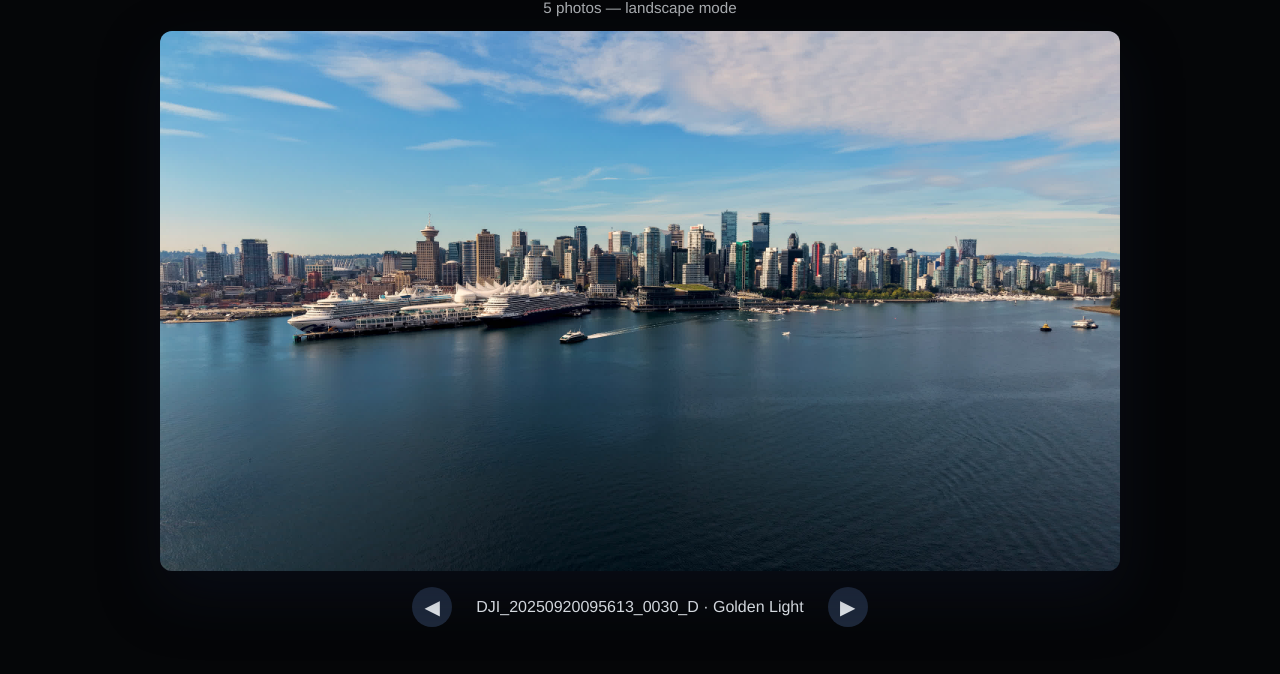
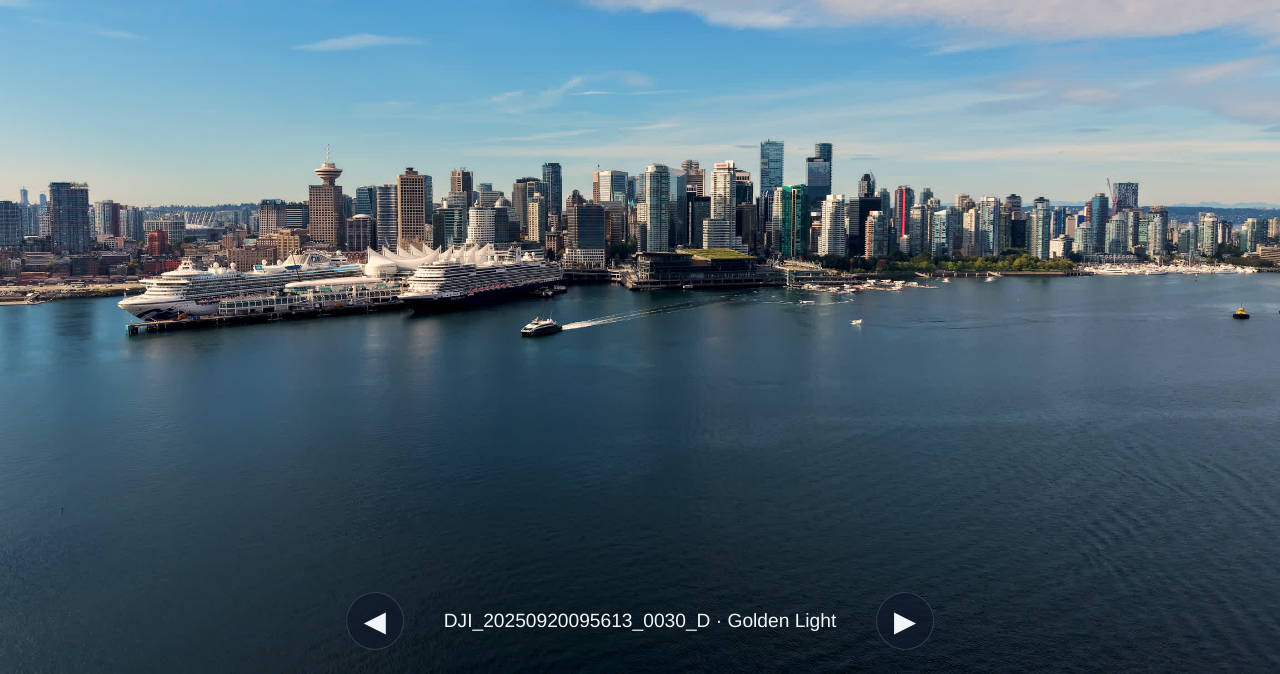
Before and after one commit to sameerd4/vclip, a plain HTML site: page web/index.html in a window 1280 px wide. Shown: the part 126-800 px from the top of the page. Drawn offline with Linux system fonts and the light colour scheme; files whose address does not match are found by name.

Commit message:
edge-to-edge photos

```diff
--- a/src/data/gallery.json
+++ b/src/data/gallery.json
@@ -1,5 +1,5 @@
 {
-  "generated_at": "2025-10-01T18:49:12Z",
+  "generated_at": "2025-10-01T19:40:21Z",
   "landscape": [
     {
       "orientation": "landscape",
--- a/web/app.js
+++ b/web/app.js
@@ -1,20 +1,37 @@
 const statusEl = document.getElementById("status");
 const slideshowEl = document.getElementById("slideshow");
-const imgEl = document.getElementById("slide");
+const slideContainer = document.querySelector(".slides");
 const captionEl = document.getElementById("caption");
 const prevBtn = document.getElementById("prev");
 const nextBtn = document.getElementById("next");
+const backdropEl = document.getElementById("backdrop");
 
 let manifest = null;
 let activeList = [];
 let index = 0;
+let autoplayTimer = null;
+const AUTOPLAY_MS = 6500;
 const mq = window.matchMedia("(orientation: portrait)");
 
-prevBtn.addEventListener("click", () => advance(-1));
-nextBtn.addEventListener("click", () => advance(1));
+prevBtn.addEventListener("click", () => {
+  advance(-1);
+  restartAutoplay();
+});
+nextBtn.addEventListener("click", () => {
+  advance(1);
+  restartAutoplay();
+});
 mq.addEventListener("change", () => {
   selectOrientation();
-  render();
+  render(true);
+});
+
+document.addEventListener("visibilitychange", () => {
+  if (document.hidden) {
+    stopAutoplay();
+  } else {
+    restartAutoplay();
+  }
 });
 
 async function init() {
@@ -22,9 +39,10 @@ async function init() {
     const res = await fetch("data/gallery.json", { cache: "no-store" });
     if (!res.ok) throw new Error(`HTTP ${res.status}`);
     manifest = await res.json();
-    statusEl.textContent = "Ready";
+    statusEl.textContent = "";
     selectOrientation();
-    render();
+    render(true);
+    startAutoplay();
   } catch (err) {
     statusEl.textContent = `Failed to load manifest: ${err.message}`;
   }
@@ -34,7 +52,7 @@ function selectOrientation() {
   if (!manifest) return;
   const key = mq.matches ? "vertical" : "landscape";
   activeList = manifest[key] || [];
-  index = 0;
+  index = Math.min(index, Math.max(activeList.length - 1, 0));
   const modeLabel = key === "vertical" ? "portrait" : "landscape";
   statusEl.textContent = `${activeList.length} photos — ${modeLabel} mode`;
 }
@@ -45,17 +63,109 @@ function advance(delta) {
   render();
 }
 
-function render() {
+function render(force = false) {
   if (!manifest) return;
   if (activeList.length === 0) {
     slideshowEl.classList.add("hidden");
     captionEl.textContent = "";
+    slideContainer.innerHTML = "";
     return;
   }
   slideshowEl.classList.remove("hidden");
-  const entry = activeList[index];
-  imgEl.src = entry.path;
-  captionEl.textContent = `${entry.source} · ${entry.lut}`;
+
+  const current = activeList[index];
+  const existing = slideContainer.querySelector(`[data-path="${current.path}"]`);
+
+  if (force) {
+    slideContainer.innerHTML = "";
+  }
+
+  let incoming = existing;
+  if (!incoming) {
+    incoming = createSlide(current);
+    slideContainer.appendChild(incoming);
+    requestAnimationFrame(() => incoming.classList.add("visible"));
+  } else {
+    incoming.classList.add("visible");
+  }
+
+  for (const slide of [...slideContainer.children]) {
+    if (slide === incoming) continue;
+    slide.classList.remove("visible");
+    slide.addEventListener(
+      "transitionend",
+      () => {
+        if (!slide.classList.contains("visible")) {
+          slide.remove();
+        }
+      },
+      { once: true }
+    );
+  }
+
+  captionEl.textContent = `${current.source} · ${current.lut}`;
+  updateBackdrop(incoming.querySelector("img"));
+}
+
+function createSlide(entry) {
+  const wrapper = document.createElement("div");
+  wrapper.className = "slide";
+  wrapper.dataset.path = entry.path;
+
+  const img = document.createElement("img");
+  img.src = entry.path;
+  img.alt = `${entry.source} — ${entry.lut}`;
+
+  wrapper.appendChild(img);
+  return wrapper;
+}
+
+function updateBackdrop(img) {
+  if (!img || !backdropEl) return;
+  const average = dominantShadowColor(img);
+  backdropEl.style.background = `radial-gradient(circle at top, ${average}, transparent 60%), var(--backdrop-dark)`;
+}
+
+function dominantShadowColor(img) {
+  try {
+    const canvas = document.createElement("canvas");
+    const context = canvas.getContext("2d", { willReadFrequently: true });
+    const width = (canvas.width = 50);
+    const height = (canvas.height = 50);
+    context.drawImage(img, 0, 0, width, height);
+    const data = context.getImageData(0, 0, width, height).data;
+    let r = 0, g = 0, b = 0;
+    for (let i = 0; i < data.length; i += 4) {
+      r += data[i];
+      g += data[i + 1];
+      b += data[i + 2];
+    }
+    const count = data.length / 4;
+    r = Math.round(r / count);
+    g = Math.round(g / count);
+    b = Math.round(b / count);
+    return `rgba(${r}, ${g}, ${b}, 0.35)`;
+  } catch {
+    return "rgba(15, 23, 42, 0.35)";
+  }
+}
+
+function startAutoplay() {
+  stopAutoplay();
+  if (activeList.length <= 1) return;
+  autoplayTimer = window.setInterval(() => advance(1), AUTOPLAY_MS);
+}
+
+function stopAutoplay() {
+  if (autoplayTimer !== null) {
+    window.clearInterval(autoplayTimer);
+    autoplayTimer = null;
+  }
+}
+
+function restartAutoplay() {
+  stopAutoplay();
+  startAutoplay();
 }
 
 init();
--- a/web/index.html
+++ b/web/index.html
@@ -7,19 +7,18 @@
   <link rel="stylesheet" href="styles.css" />
 </head>
 <body>
+  <div class="backdrop" id="backdrop"></div>
   <main>
     <header>
       <h1>Gallery Preview</h1>
       <p id="status">Loading manifest…</p>
     </header>
     <section id="slideshow" class="hidden">
-      <div class="frame">
-        <img id="slide" alt="Gallery preview" />
-      </div>
+      <div class="slides"></div>
       <div class="controls">
-        <button id="prev" type="button">◀</button>
+        <button id="prev" type="button" aria-label="Previous photo">◀</button>
         <span id="caption"></span>
-        <button id="next" type="button">▶</button>
+        <button id="next" type="button" aria-label="Next photo">▶</button>
       </div>
     </section>
   </main>
--- a/web/styles.css
+++ b/web/styles.css
@@ -1,93 +1,147 @@
 :root {
   color-scheme: dark;
   font-family: "Helvetica Neue", Helvetica, Arial, sans-serif;
-  background: #050608;
+  --backdrop-dark: #050608;
+  --backdrop-light: #0f172a;
   color: #f1f5f9;
+}
+
+* {
+  box-sizing: border-box;
 }
 
 body {
   margin: 0;
-  min-height: 100vh;
+  height: 100vh;
+  overflow: hidden;
+  background: var(--backdrop-dark);
+}
+
+.backdrop {
+  position: fixed;
+  inset: 0;
+  background: radial-gradient(circle at top, rgba(148, 163, 184, 0.15), transparent 60%),
+    var(--backdrop-dark);
+  filter: blur(40px) saturate(120%);
+  transform: scale(1.1);
+  transition: background 1.2s ease, filter 1.2s ease;
+  z-index: 0;
+}
+
+main {
+  position: relative;
+  width: 100vw;
+  height: 100vh;
+  z-index: 1;
+}
+
+header {
+  position: fixed;
+  top: max(1.5rem, env(safe-area-inset-top) + 1rem);
+  left: 50%;
+  transform: translateX(-50%);
+  text-align: center;
+  z-index: 3;
+  pointer-events: none;
+  text-shadow: 0 18px 32px rgba(0, 0, 0, 0.7);
+}
+
+header h1 {
+  margin: 0;
+  font-size: clamp(1.8rem, 4vw, 3rem);
+}
+
+#status {
+  margin-top: 0.3rem;
+  opacity: 0.85;
+  font-size: clamp(0.9rem, 2vw, 1.1rem);
+}
+
+#slideshow {
+  position: fixed;
+  inset: 0;
+}
+
+.slides {
+  position: absolute;
+  inset: 0;
+  overflow: hidden;
+}
+
+.slide {
+  position: absolute;
+  inset: 0;
   display: flex;
   align-items: center;
   justify-content: center;
+  opacity: 0;
+  transition: opacity 1.6s ease-in-out;
 }
 
-main {
-  width: min(90vw, 960px);
-  text-align: center;
+.slide.visible {
+  opacity: 1;
 }
 
-header h1 {
-  margin-bottom: 0.2rem;
-  font-size: clamp(1.5rem, 4vw, 2.2rem);
+.slide img {
+  width: 100vw;
+  height: 100vh;
+  object-fit: cover;
+  object-position: center;
+  image-rendering: auto;
+  background: transparent;
 }
 
-#status {
-  opacity: 0.7;
-  font-size: 0.95rem;
+.controls {
+  position: fixed;
+  bottom: max(1.5rem, env(safe-area-inset-bottom) + 1.2rem);
+  left: 50%;
+  transform: translateX(-50%);
+  display: flex;
+  align-items: center;
+  gap: clamp(1.2rem, 4vw, 2.5rem);
+  z-index: 3;
+  text-shadow: 0 18px 40px rgba(0, 0, 0, 0.75);
+}
+
+.controls button {
+  cursor: pointer;
+  background: rgba(15, 23, 42, 0.65);
+  border: 1px solid rgba(148, 163, 184, 0.25);
+  color: inherit;
+  font-size: clamp(1.1rem, 3vw, 1.8rem);
+  border-radius: 999px;
+  width: clamp(2.5rem, 7vw, 3.6rem);
+  height: clamp(2.5rem, 7vw, 3.6rem);
+  display: grid;
+  place-items: center;
+  transition: background 0.2s ease, transform 0.2s ease;
+}
+
+.controls button:hover {
+  background: rgba(30, 41, 59, 0.75);
+  transform: translateY(-2px);
+}
+
+.controls button:active {
+  background: rgba(51, 65, 85, 0.82);
+  transform: translateY(0);
+}
+
+#caption {
+  min-width: clamp(180px, 40vw, 360px);
+  text-align: center;
+  font-size: clamp(0.95rem, 2.2vw, 1.2rem);
 }
 
 .hidden {
   display: none;
 }
 
-.frame {
-  position: relative;
-  padding-top: 56.25%;
-  background: #111827;
-  border-radius: 12px;
-  overflow: hidden;
-  box-shadow: 0 24px 60px rgba(15, 23, 42, 0.4);
-}
-
-.frame img {
-  position: absolute;
-  top: 50%;
-  left: 50%;
-  max-width: 100%;
-  max-height: 100%;
-  transform: translate(-50%, -50%);
-  object-fit: contain;
-}
-
-.controls {
-  margin-top: 1rem;
-  display: flex;
-  align-items: center;
-  justify-content: center;
-  gap: 1.5rem;
-  font-size: 1rem;
-}
-
-.controls button {
-  cursor: pointer;
-  background: #1e293b;
-  border: none;
-  color: inherit;
-  font-size: 1.25rem;
-  border-radius: 999px;
-  width: 2.5rem;
-  height: 2.5rem;
-  display: grid;
-  place-items: center;
-  transition: background 0.2s ease;
-}
-
-.controls button:hover {
-  background: #334155;
-}
-
-.controls button:active {
-  background: #475569;
-}
-
-#caption {
-  min-width: 200px;
-}
-
-@media (orientation: portrait) {
-  .frame {
-    padding-top: 133%;
+@media (max-width: 600px) {
+  header h1 {
+    font-size: clamp(1.6rem, 6vw, 2.4rem);
+  }
+  #caption {
+    font-size: clamp(0.85rem, 3.5vw, 1.1rem);
   }
 }
```
Also changed, not shown: 1 other file.
